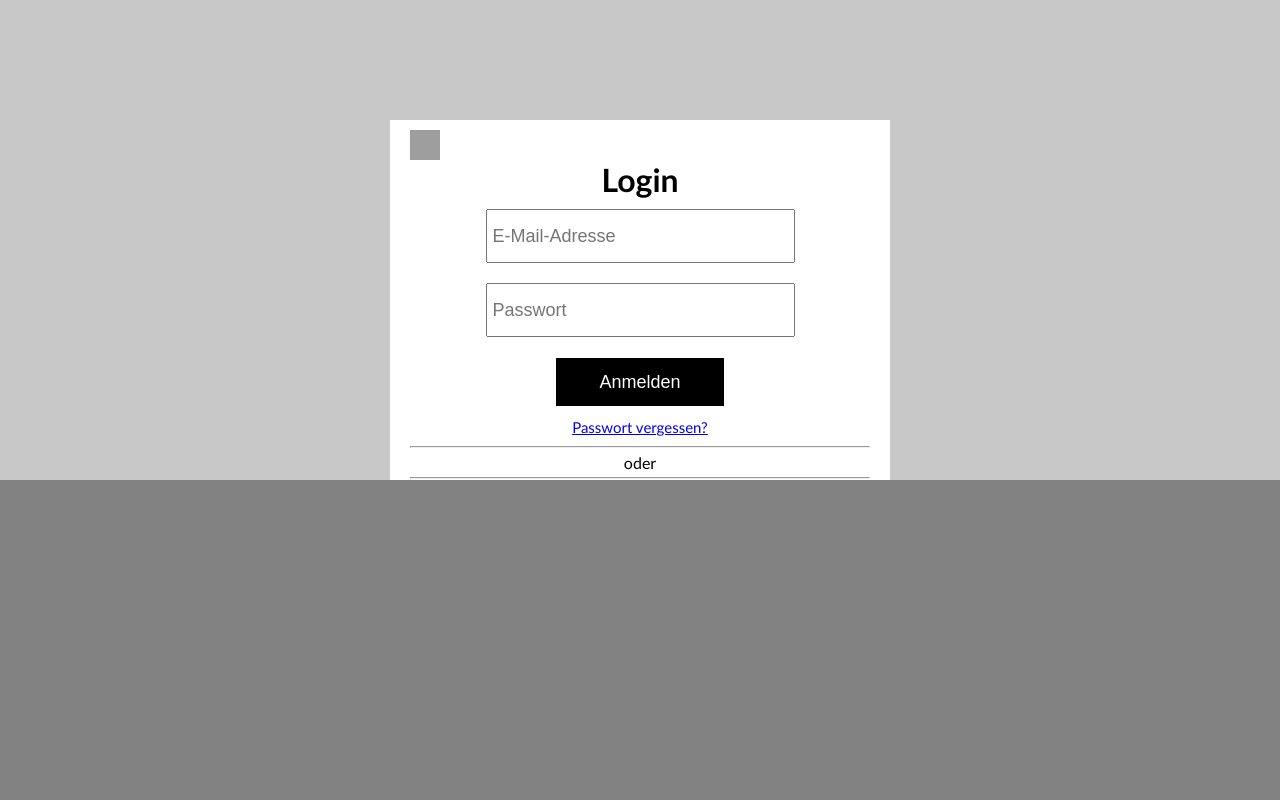
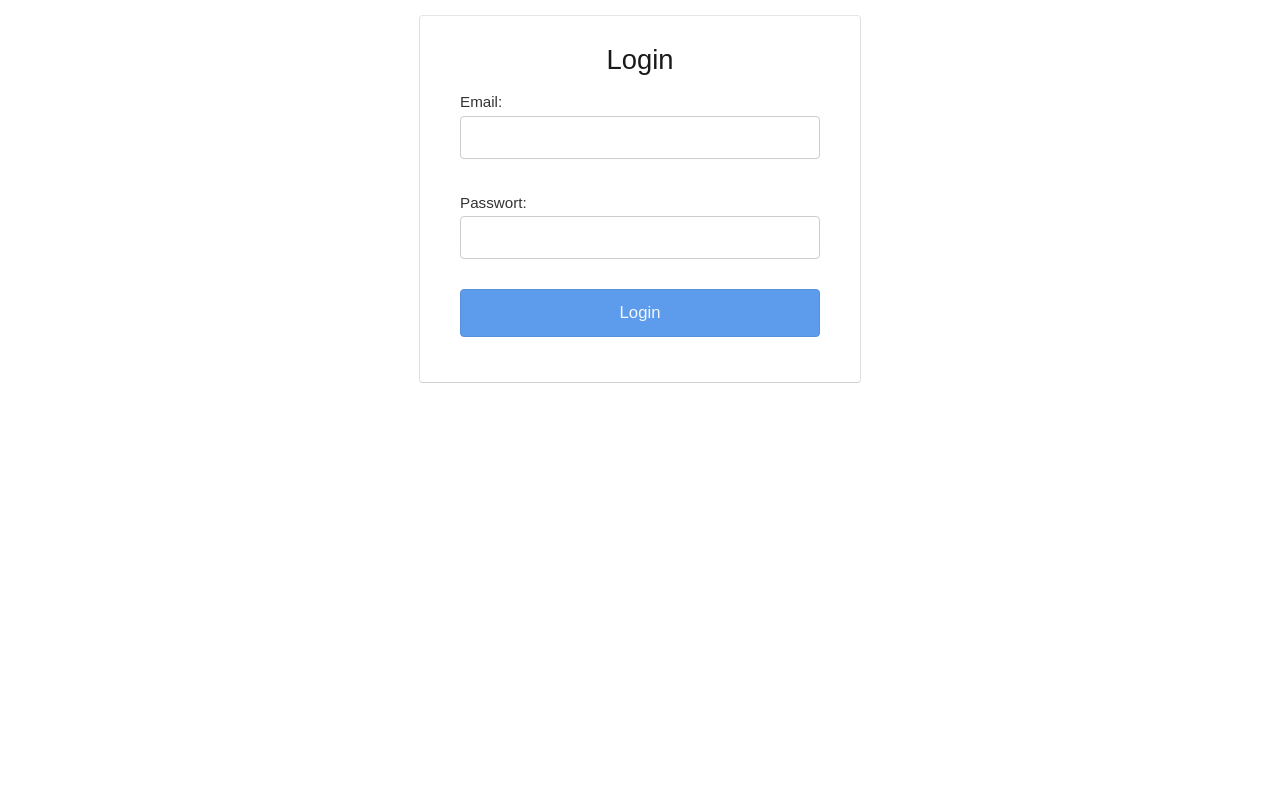
Before and after one commit to MatRob0300/projektTennisbar, a PHP site: page /views/login.tpl.php in a window 1280 px wide. Run offline with PHP 8.4, Linux system fonts and the light colour scheme; grey boxes are pictures that could not be loaded.

Commit message:
login-finished

```diff
--- a/frontend/index.php
+++ b/frontend/index.php
@@ -1,11 +1,13 @@
 <?php
+if (session_status() == PHP_SESSION_NONE) {
+    session_start();
+}
 require_once '../entities/db.php';
 require_once '../entities/benutzer.php';
 require_once '../entities/kommentar.php';
 require_once '../entities/reservierung.php';
 require_once 'models/function.inc.php';
 require_once 'controller.php';
-
 
 $aktion = isset($_GET['aktion'])?$_GET['aktion']:'startseite';
 
--- /dev/null
+++ b/frontend/models/log.js
@@ -0,0 +1,19 @@
+function validate() {
+        var $valid = true;
+        document.getElementById("user_info").innerHTML = "";
+        document.getElementById("password_info").innerHTML = "";
+
+        var userName = document.getElementById("user_name").value;
+        var password = document.getElementById("password").value;
+        if(userName == "")
+        {
+            document.getElementById("user_info").innerHTML = "required";
+        	$valid = false;
+        }
+        if(password == "")
+        {
+        	document.getElementById("password_info").innerHTML = "required";
+            $valid = false;
+        }
+        return $valid;
+    }
--- a/frontend/styles/login-styles.css
+++ b/frontend/styles/login-styles.css
@@ -1,77 +1,100 @@
-body, * {
-  margin: 0px;
-  padding: 0px;
+body {
+    font-family: Arial;
+    color: #333;
+    font-size: 0.95em;
 }
-body {
-  background-color: rgb(200, 200, 200);
-  height: 80vh;
+
+.form-head {
+    color: #191919;
+    font-weight: normal;
+    font-weight: 400;
+    margin: 0;
+    text-align: center;
+    font-size: 1.8em;
 }
-main {
-  width: 500px;
-  height: 420px;
-  margin: 0 auto;
-  margin-top: 120px;
-  text-align: center;
-  background-color: white;
-  font-family: 'Trebuchet MS', 'Lucida Sans Unicode', 'Lucida Grande', 'Lucida Sans', Arial, sans-serif;
+
+.error-message {
+    padding: 7px 10px;
+    background: #fff1f2;
+    border: #ffd5da 1px solid;
+    color: #d6001c;
+    border-radius: 4px;
+    margin: 30px 10px 10px 10px;
 }
-.header .zurueck {
-  width: 30px;
-  height: 30px;
+
+.demo-table {
+    background: #ffffff;
+    border-spacing: initial;
+    margin: 15px auto;
+    word-break: break-word;
+    table-layout: auto;
+    line-height: 1.8em;
+    color: #333;
+    border-radius: 4px;
+    padding: 30px;
+    width: 380px;
+    border: 1px solid;
+    border-color: #e5e6e9 #dfe0e4 #d0d1d5;
 }
-.header h1 {
-  margin: 10px 0px;
+
+.demo-table .label {
+    color: #888888;
 }
-.zurueck a,img {
-  margin: 10px 0px 0px 10px;
-  width: 100%;
-  height: 100%;
+
+.demo-table .field-column {
+    padding: 15px 10px;
 }
-input[type="text"], input[type="password"] {
-    width: 300px;
-    height: 50px;
-    font-size: 18px;
-    margin-bottom: 20px;
-    padding-left:5px;
+
+.demo-input-box {
+    padding: 13px;
+    border: #CCC 1px solid;
+    border-radius: 4px;
+    width: 100%;
 }
-.button {
-    width:170px;
-    height: 50px;
-    font-size:18px;
-    background-color:#000;
-    color:#fff;
-    border:#fff solid 1px;
+
+.btnLogin {
+    padding: 13px;
+    background-color: #5d9cec;
+    color: #f5f7fa;
+    cursor: pointer;
+    border-radius: 4px;
+    width: 100%;
+    border: #5791da 1px solid;
+    font-size: 1.1em;
 }
-.button:hover {
-    background-color:#fff;
-    color:#000;
-    cursor: pointer;
+
+.response-text {
+    max-width: 380px;
+    font-size: 1.5em;
+    text-align: center;
+    background: #fff3de;
+    padding: 42px;
+    border-radius: 3px;
+    border: #f5e9d4 1px solid;
+    font-family: arial;
+    line-height: 34px;
+    margin: 15px auto;
 }
-.p-vn {
-  margin: 10px 0px;
+
+.terms {
+    margin-bottom: 5px;
 }
-.p-vn a {
-  font-size: 15px;
+
+.dashboard {
+    background: #d2edd5;
+    text-align: center;
+    margin: 15px auto;
+    line-height: 1.8em;
+    color: #333;
+    border-radius: 4px;
+    padding: 30px;
+    max-width: 400px;
+    border: #c8e0cb 1px solid;
 }
-.line {
-  margin: 10px 20px;
+.error-info {
+    color: #FF0000;
+    margin-left: 10px;
 }
-.line .before {
-  margin: 5px 0px;
+a.logout-button {
+    color: #09f;
 }
-.line .after {
-  margin: 5px 0px;
-}
-.reg {
-  margin: 10px 0px;
-}
-footer {
-  position: fixed;
-  left: 0;
-  bottom: 0;
-  width: 100%;
-  height: 40vh;
-  background-color: rgb(130, 130, 130);
-  color: white;
-  text-align: center;
-}
--- a/frontend/views/login.tpl.php
+++ b/frontend/views/login.tpl.php
@@ -1,42 +1,50 @@
-<!DOCTYPE html>
-<html lang="de">
+<html>
 <head>
-    <meta charset="utf-8">
+<title>Benutzer Login</title>
 <link rel="stylesheet" type="text/css" href="styles/main-styles.css"/>
 <link rel="stylesheet" type="text/css" href="styles/login-styles.css"/>
-    <title></title>
 </head>
 <body>
-  <main>
-    <div class="header">
-      <div class="zurueck">
-        <a href="?aktion=startseite"><img src="images/zurueck-pfeil.png" alt="zurueck-pfeil"></a>
+    <div>
+        <form action="index.php?aktion=log" method="post" id="frmLogin" onSubmit="return validate();">
+            <div class="demo-table">
+
+                <div class="form-head">Login</div>
+                <?php
+                if(isset($_SESSION["errorMessage"])) {
+                ?>
+                <div class="error-message"><?php  echo $_SESSION["errorMessage"]; ?></div>
+                <?php
+                unset($_SESSION["errorMessage"]);
+                }
+                ?>
+                <div class="field-column">
+                    <div>
+                        <label for="username">Email:</label><span id="user_info" class="error-info"></span>
                     </div>
-      <h1>Login</h1>
+                    <div>
+                        <input name="email" id="user_name" type="email"
+                            class="demo-input-box">
                     </div>
-    <div class="frame">
-      <form action="index.php?aktion=log" method="post">
-        <input type="text" name="email" placeholder="E-Mail-Adresse" required>
-        <input type="password" name="password" placeholder="Passwort" required><br/>
-        <button type="submit" name="submit" class="button">Anmelden</button>
+                </div>
+                <div class="field-column">
+                    <div>
+                        <label for="password">Passwort:</label><span id="password_info" class="error-info"></span>
+                    </div>
+                    <div>
+                        <input name="passwort" id="password" type="password"
+                            class="demo-input-box">
+                    </div>
+                </div>
+                <div class=field-column>
+                    <div>
+                        <input type="submit" name="submit" value="Login"
+                        class="btnLogin"></span>
+                    </div>
+                </div>
+            </div>
         </form>
     </div>
-    <div class="p-vn">
-      <a href="#">Passwort vergessen?</a>
-    </div>
-    <div class="line">
-      <span>
-        <hr class="before">
-        oder
-        <hr class="after">
-      </span>
-    </div>
-    <div class="reg">
-      <a href="?aktion=register">Neues Konto erstellen</a>
-    </div>
-  </main>
-
-  <footer></footer>
-
+    <script type="text/javascript" src="models/log.js"></script>
 </body>
 </html>
--- a/frontend/views/reservierungErstellen.tpl.php
+++ b/frontend/views/reservierungErstellen.tpl.php
@@ -1,3 +1,6 @@
+<?php
+if(!isset($_SESSION["loggedIn"])){
+  header('Location: index.php?aktion=login');}?>
 <!DOCTYPE html>
 <html lang="de">
   <head>
```
Also changed, not shown: entities/benutzer.php (+21 -3 lines), frontend/controller.php (+33 -13 lines), frontend/views/bar.tpl.php (+13 -1 lines), frontend/views/bewertungErstellen.tpl.php (+8 -5 lines), frontend/views/platzreservierung.tpl.php (+13 -1 lines), frontend/views/startseite.tpl.php (+13 -1 lines), frontend/views/ueberUns.tpl.php (+13 -1 lines), frontend/views/wetterbericht.tpl.php (+13 -1 lines). Lines whose indentation alone changed are shown as unchanged.
